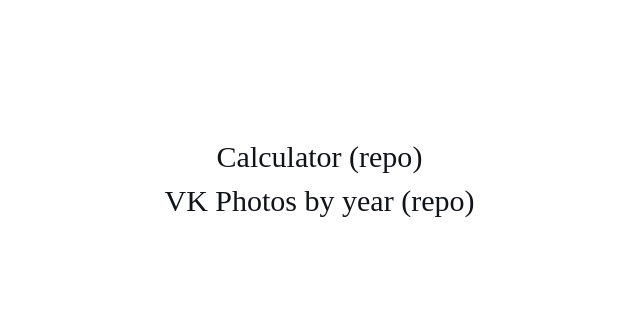
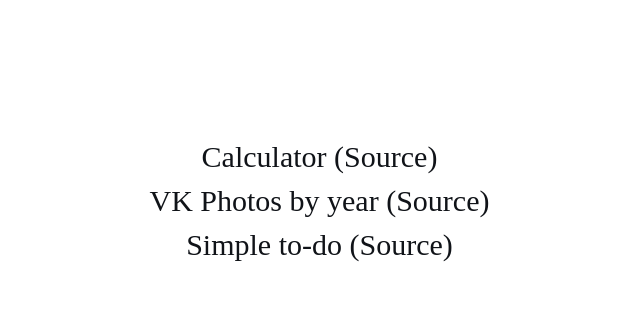
Before and after one commit to nicoffee/nicoffee.github.io, a plain HTML site: page index.html in a window 1280 px wide. Shown: the part 40-365 px from the top of the page, without its empty margins (318-958 px from the left). Drawn offline with Linux system fonts and the light colour scheme.

Commit message:
Update index.html

```diff
--- a/index.html
+++ b/index.html
@@ -28,11 +28,15 @@
         <ul>
             <li>
                 <a href="https://nicoffee.github.io/Calculator/">Calculator</a>
-                (<a href="https://github.com/nicoffee/Calculator">repo</a>)
+                (<a href="https://github.com/nicoffee/Calculator">Source</a>)
             </li>
             <li>
                 <a href="https://nicoffee.github.io/Redux/">VK Photos by year</a>
-                (<a href="https://github.com/nicoffee/Redux">repo</a>)
+                (<a href="https://github.com/nicoffee/Redux">Source</a>)
+            </li>
+            <li>
+                <a href="https://nicoffee.github.io/To-do/">Simple to-do</a>
+                (<a href="https://github.com/nicoffee/To-do">Source</a>)
             </li>
         </ul>
     </div>
```
